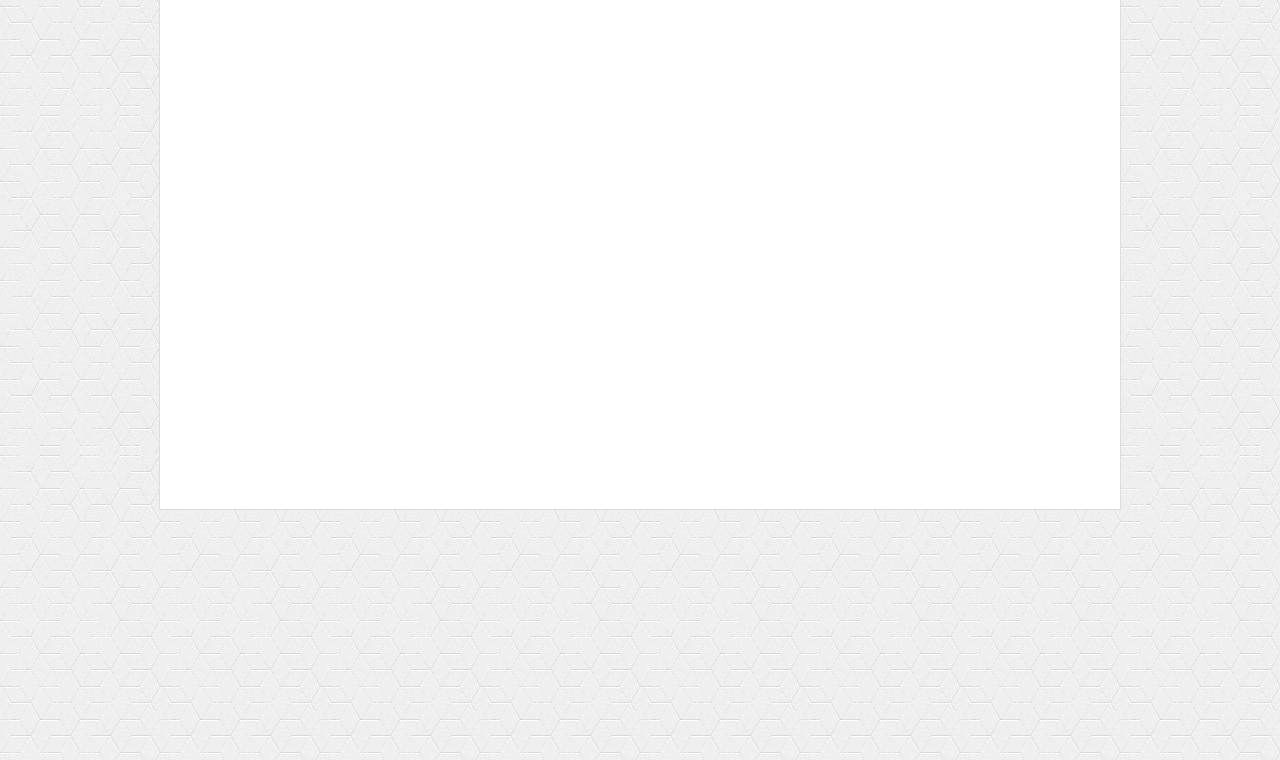
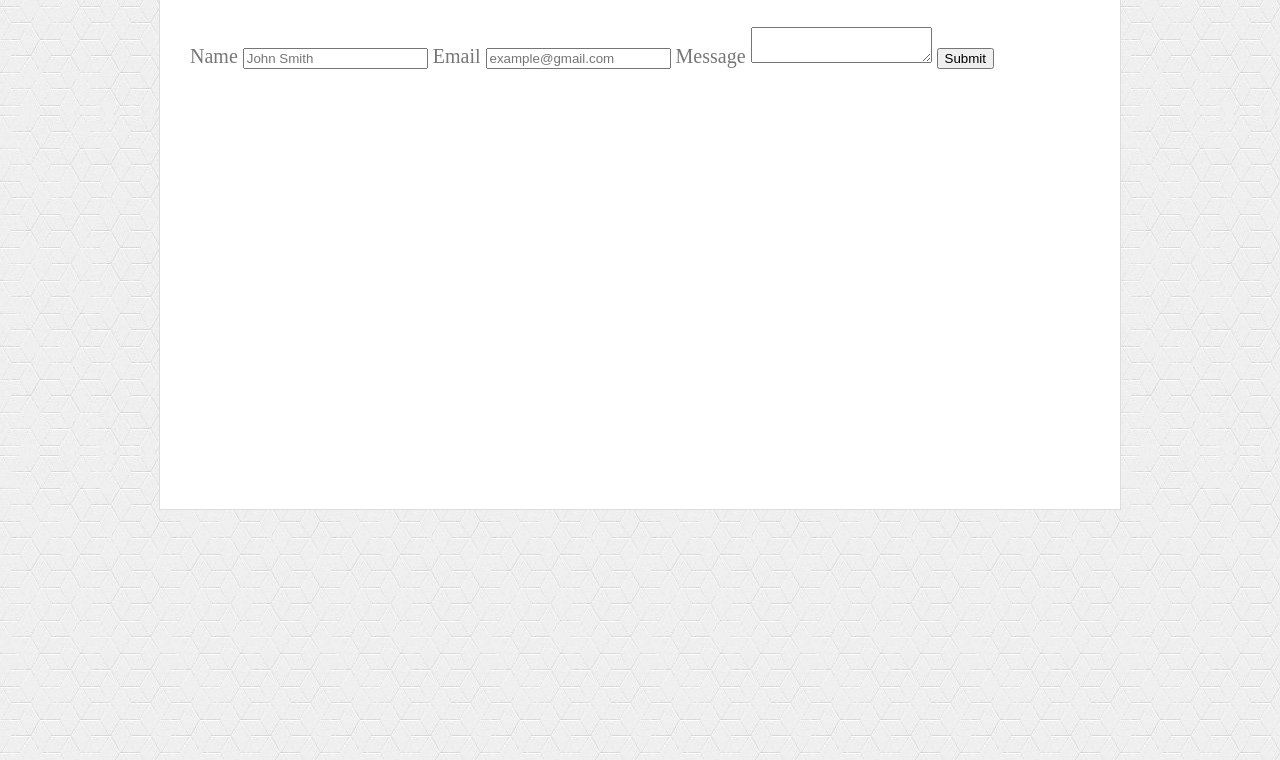
Before and after one commit to jk27924/Basic-portfolio, a plain HTML site: page contact.html in a window 1280 px wide. Shown: the part 225-985 px from the top of the page. Drawn offline with Linux system fonts and the light colour scheme.

Commit message:
I created labels and placeholders for Name, Email, and Message, and Submit buttom for Contact Page

```diff
--- a/contact.html
+++ b/contact.html
@@ -26,6 +26,20 @@
 
         <section class="main-section3">
             <h1>Contact</h1>
+
+            <form id="contact-form">
+                <label for="name">Name</label>
+                <input name="name" type="text" placeholder="John Smith" required>
+
+                <label for="email">Email</label>
+                <input name="email" type="text" placeholder="example@gmail.com" required>
+
+                <label for="message">Message</label>
+                <textarea name="message" type="text" required></textarea>
+
+                <input type="submit">
+
+            </form>
         </section>
     </div>
 
```
